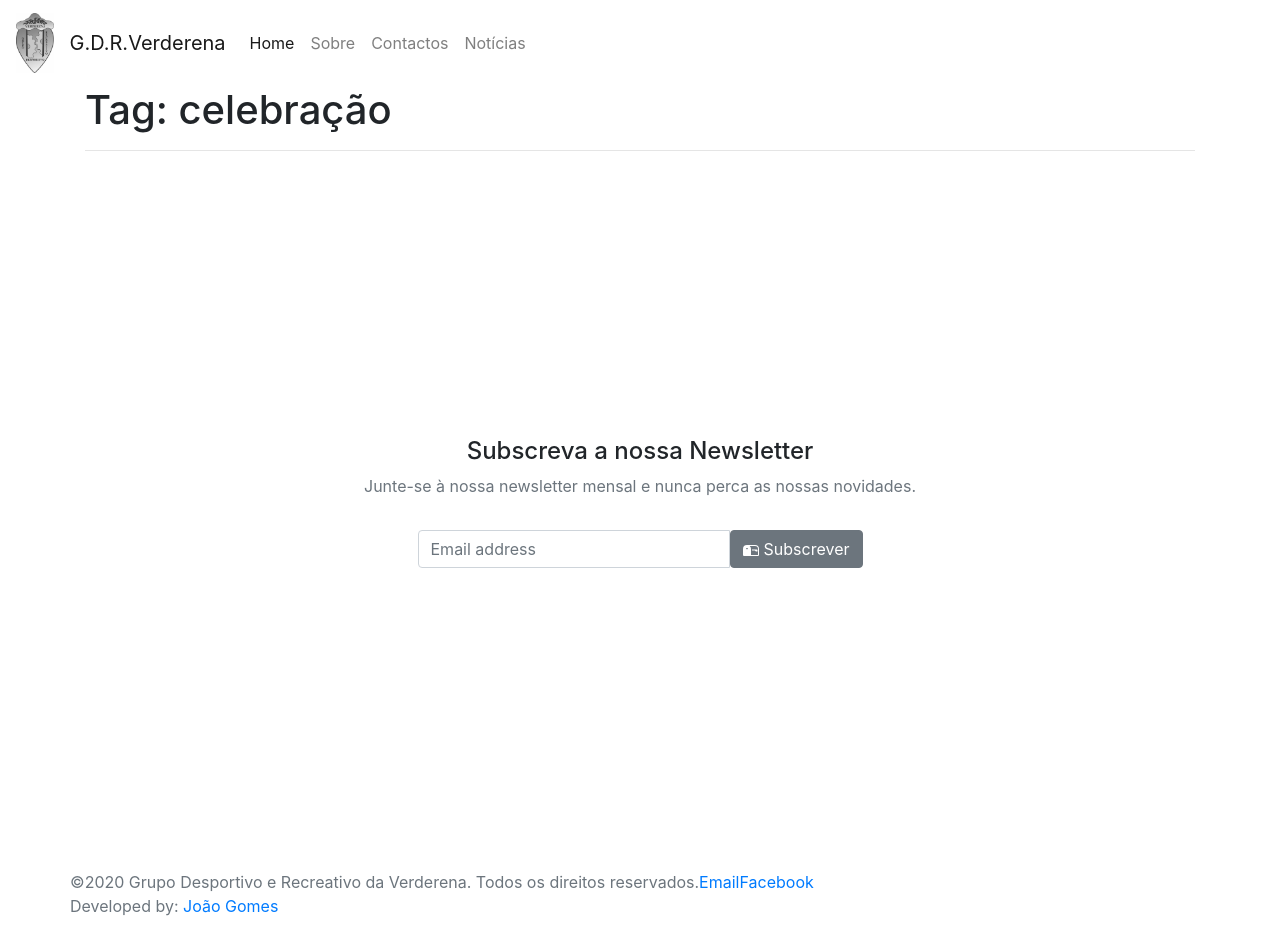
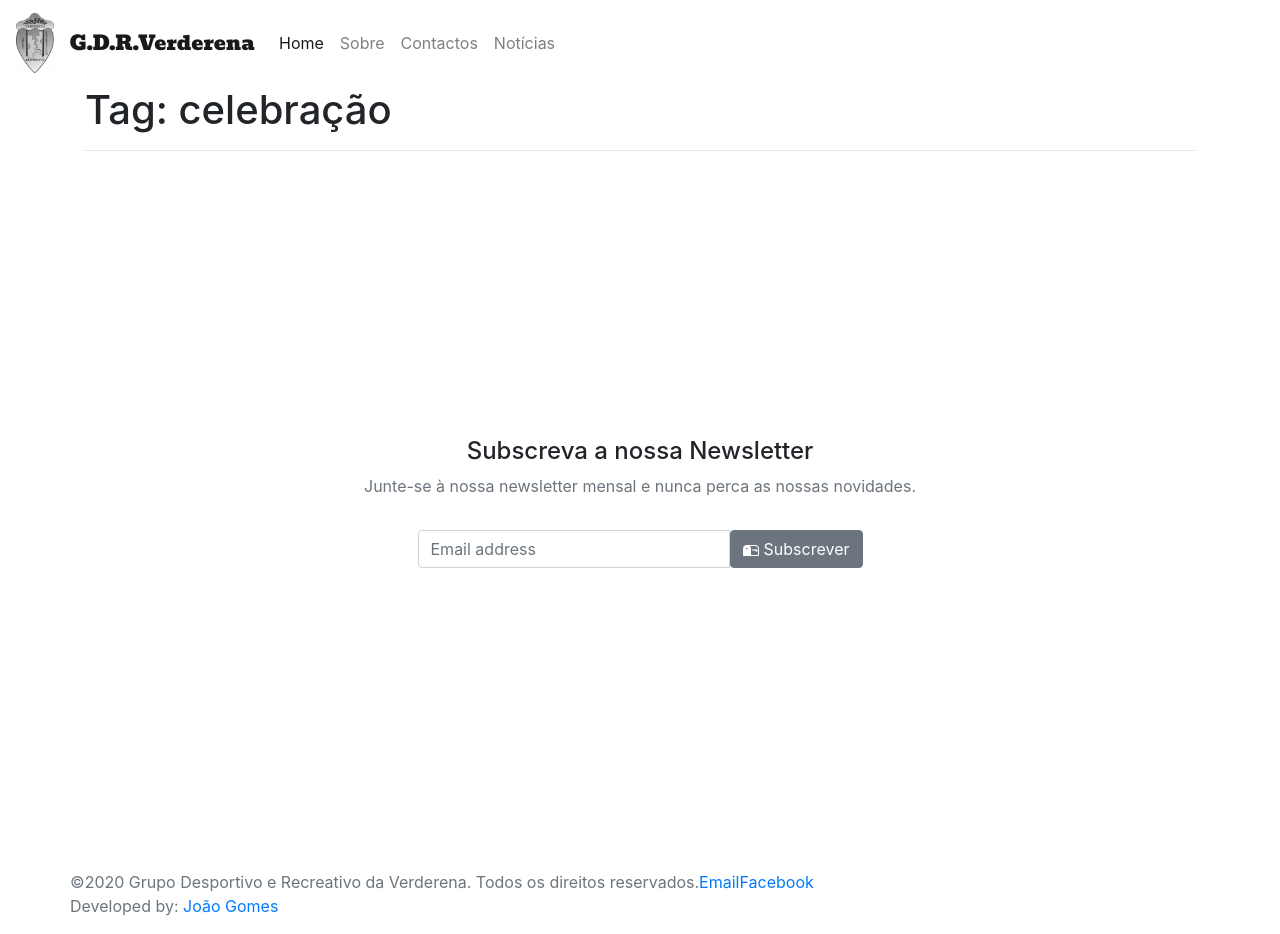
Before and after one commit to GDR-Verderena/gdr-verderena.github.io, a Jekyll site: the page built from tag/celebração.md, in a window 1280 px wide. Built offline with Jekyll 4.4.1, drawn with Linux system fonts in a browser that asks for light colours.

Commit message:
Update main.css

```diff
--- a/css/main.css
+++ b/css/main.css
@@ -1,6 +1,9 @@
 
 
+.navbar-brand{
 
+   font-family: "Bevan"
+}
 
 .home-page-news img {
   opacity:  0.7;
```
